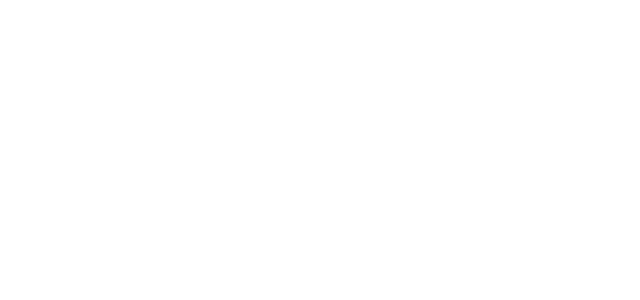
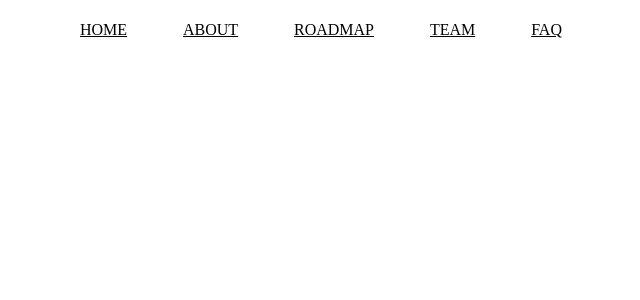
Before and after one commit to realitymodeon/nft-minting-collection-app, a React (Create React App) app: page / in a window 1280 px wide. Shown: the top 300 px of the page, without its empty margins (270-910 px from the left). Built offline with nearby package versions, Linux system fonts and the light colour scheme.

Commit message:
Client Testnet v1.0.0
- +Navbar Styled - +Bootstrap

```diff
--- a/package.json
+++ b/package.json
@@ -11,6 +11,7 @@
     "@types/react": "^18.0.17",
     "@types/react-dom": "^18.0.6",
     "@types/styled-components": "^5.1.26",
+    "bootstrap": "^5.2.0",
     "react": "^18.2.0",
     "react-dom": "^18.2.0",
     "react-router-dom": "^6.3.0",
--- a/src/App.tsx
+++ b/src/App.tsx
@@ -1,13 +1,18 @@
 import React from 'react';
-//Route
+//styled
+import "bootstrap/dist/css/bootstrap.min.css";
+//route
 import { BrowserRouter as Router, Route, Routes } from "react-router-dom";
 import * as ROUTES from "../src/contants/routes";
+//components
+import Navbar from "./components/navbar";
+//pages
+import Home from "./pages/home";
 
-//Pages
-import Home from "./pages/home";
 function App() {
   return (
       <Router>
+          <Navbar/>
           <Routes>
               <Route path={ROUTES.HOME} element={<Home/>}/>
           </Routes>
--- /dev/null
+++ b/src/components/navbar/index.styled.ts
@@ -0,0 +1,57 @@
+import styled from "styled-components";
+
+export const Header = styled.header`
+    position: absolute;
+    top: 0px;
+    left: 0px;
+    width: 100%;
+    margin-top: 1px;
+    height: 90px;
+    z-index: 5;
+
+    .nav-left {
+        width: 15%;
+        display: flex;
+        align-items: center;
+        justify-content: flex-start;
+    }
+    .nav-right {
+        width: 85%;
+        display: flex;
+        align-items: center;
+        justify-content: space-between;
+    }
+
+    .nav-right .links {
+        margin-left: 65px;
+        margin-right: 96px;
+        max-width: 514px;
+        min-width: 409px;
+        width: 100%;
+    }
+
+    .nav-right .links ul {
+        margin-top: 1rem;
+        margin-bottom: 1rem;
+        display: flex;
+        align-items: center;
+        justify-content: space-between;
+        width: 100%;
+        list-style:none;
+    }
+
+    .nav-right .links ul li {
+        cursor: pointer;
+    }
+
+    .nav-right .links ul li a {
+        font-family: 'Bakbak One';
+        font-style: normal;
+        font-weight: 400;
+        font-size: 16px;
+        line-height: 22px;
+        text-align: center;
+        text-transform: uppercase;
+        color: #000;
+    }
+`
--- /dev/null
+++ b/src/components/navbar/index.tsx
@@ -0,0 +1,44 @@
+import React from "react";
+import {Link} from "react-router-dom";
+//styled
+import {Header} from "./index.styled";
+
+const Navbar = () => {
+    return(
+        <Header>
+            <div className="container">
+                <div className="row">
+                    <div className="nav-left">
+
+                    </div>
+                    <div className="nav-right">
+                        <div className="links">
+                            <ul>
+                                <li>
+                                    <Link to="/">Home</Link>
+                                </li>
+                                <li>
+                                    <Link to="/">About</Link>
+                                </li>
+                                <li>
+                                    <Link to="/">Roadmap</Link>
+                                </li>
+                                <li>
+                                    <Link to="/">Team</Link>
+                                </li>
+                                <li>
+                                    <Link to="/">Faq</Link>
+                                </li>
+                            </ul>
+                        </div>
+                        <div className="items">
+
+                        </div>
+                    </div>
+                </div>
+            </div>
+        </Header>
+    )
+}
+
+export default Navbar;
```
Also changed, not shown: 1 other file (tests, documents, lock files or other folders).
